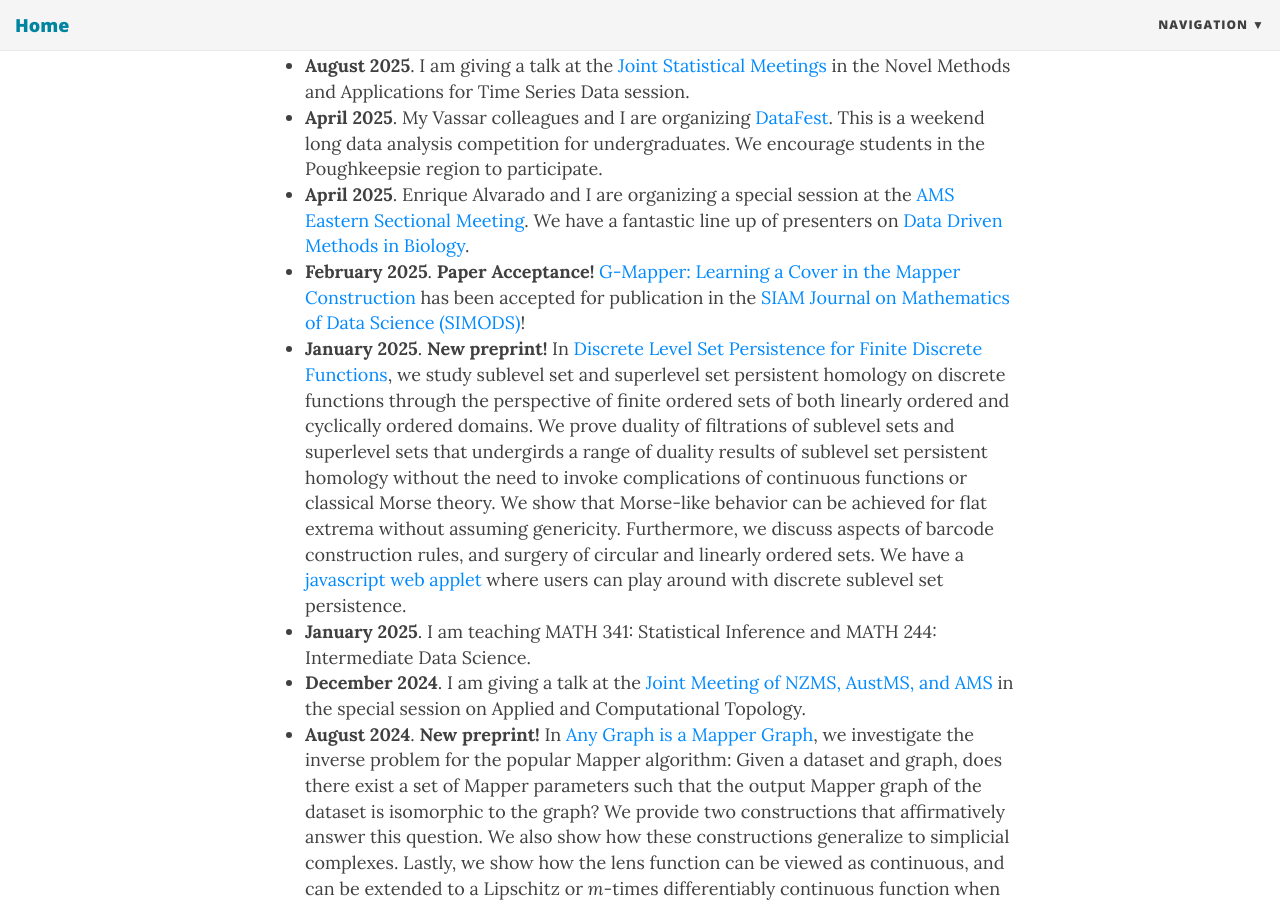
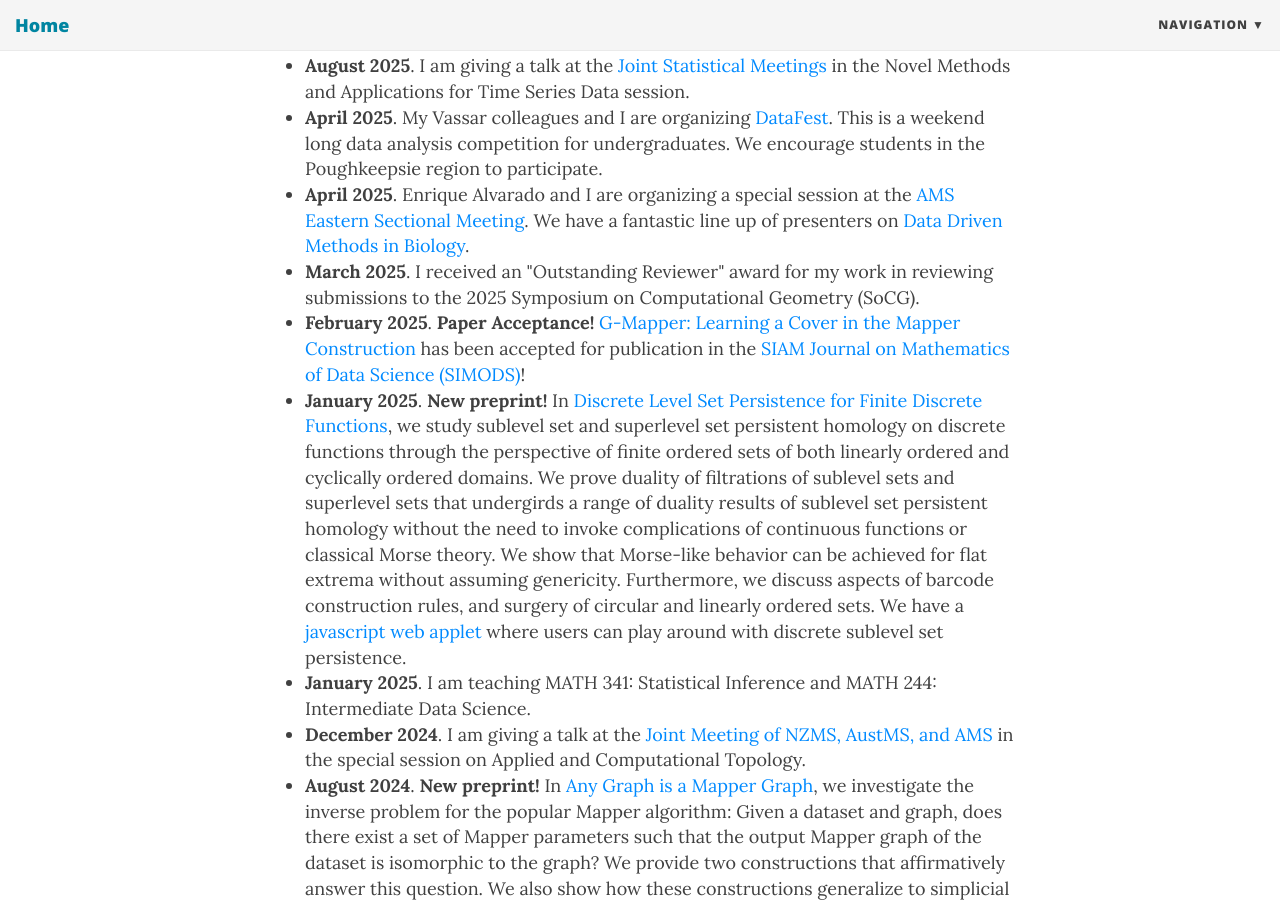
Before and after one commit to robinbelton/robinbelton.github.io, a Jekyll site: the page built from index.html, in a window 1280 px wide and 900 px high, scrolled down 820 px. Built offline with Jekyll 4.4.1, drawn with Linux system fonts in a browser that asks for light colours; nearby versions of some CDN libraries; the list of posts is cut into pages by our own code.

Commit message:
Edit CV and homepage

```diff
--- a/index.html
+++ b/index.html
@@ -21,6 +21,7 @@
     <li><b>August 2025</b>. I am giving a talk at the <a href = "https://ww2.amstat.org/meetings/jsm/2025/">Joint Statistical Meetings</a> in the Novel Methods and Applications for Time Series Data session.</li>
     <li><b>April 2025</b>. My Vassar colleagues and I are organizing <a href= "https://pages.vassar.edu/datafest/">DataFest</a>. This is a weekend long data analysis competition for undergraduates. We encourage students in the Poughkeepsie region to participate.</li>
     <li><b>April 2025</b>. Enrique Alvarado and I are organizing a special session at the <a href = "https://www.ams.org/meetings/sectional/2320_program.html">AMS Eastern Sectional Meeting</a>. We have a fantastic line up of presenters on <a href = "https://www.ams.org/meetings/sectional/2320_program_ss9.html#title">Data Driven Methods in Biology</a>.</li>
+    <li><b>March 2025</b>. I received an "Outstanding Reviewer" award for my work in reviewing submissions to the 2025 Symposium on Computational Geometry (SoCG).</li>
     <li><b>February 2025</b>. <b>Paper Acceptance!</b> <a href="https://arxiv.org/abs/2309.06634">G-Mapper: Learning a Cover in the Mapper Construction</a> has been accepted for publication in the <a href="https://www.siam.org/publications/siam-journals/siam-journal-on-mathematics-of-data-science/">SIAM Journal on Mathematics of Data Science (SIMODS)</a>!</li>
     <li><b>January 2025</b>. <b>New preprint!</b> In <a href="https://arxiv.org/pdf/2501.17794">Discrete Level Set Persistence for Finite Discrete Functions</a>, we study sublevel set and superlevel set persistent homology on discrete functions through the perspective of finite ordered sets of both linearly ordered and cyclically ordered domains. We prove duality of filtrations of sublevel sets and superlevel sets that undergirds a range of duality results of sublevel set persistent homology without the need to invoke complications of continuous functions or classical Morse theory. We show that Morse-like behavior can be achieved for flat extrema without assuming genericity. Furthermore, we discuss aspects of barcode construction rules, and surgery of circular and linearly ordered sets. We have a <a href="https://gessl.github.io/DiscreteLevelSetPersistenceDemo/">javascript web applet</a> where users can play around with discrete sublevel set persistence.</li>
     <li><b>January 2025</b>. I am teaching MATH 341: Statistical Inference and MATH 244: Intermediate Data Science.</li>
```
Also changed, not shown: 1 other file.
